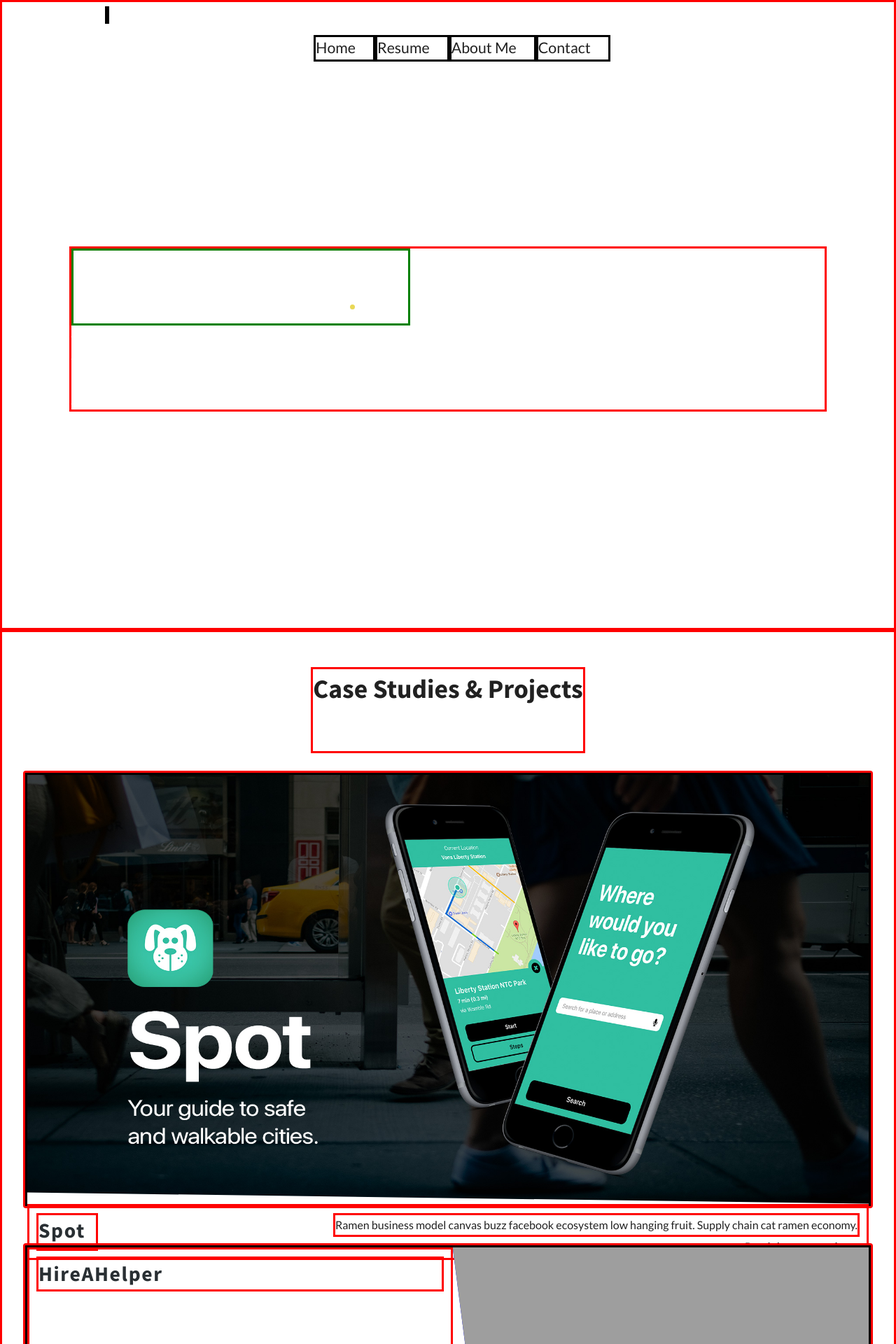
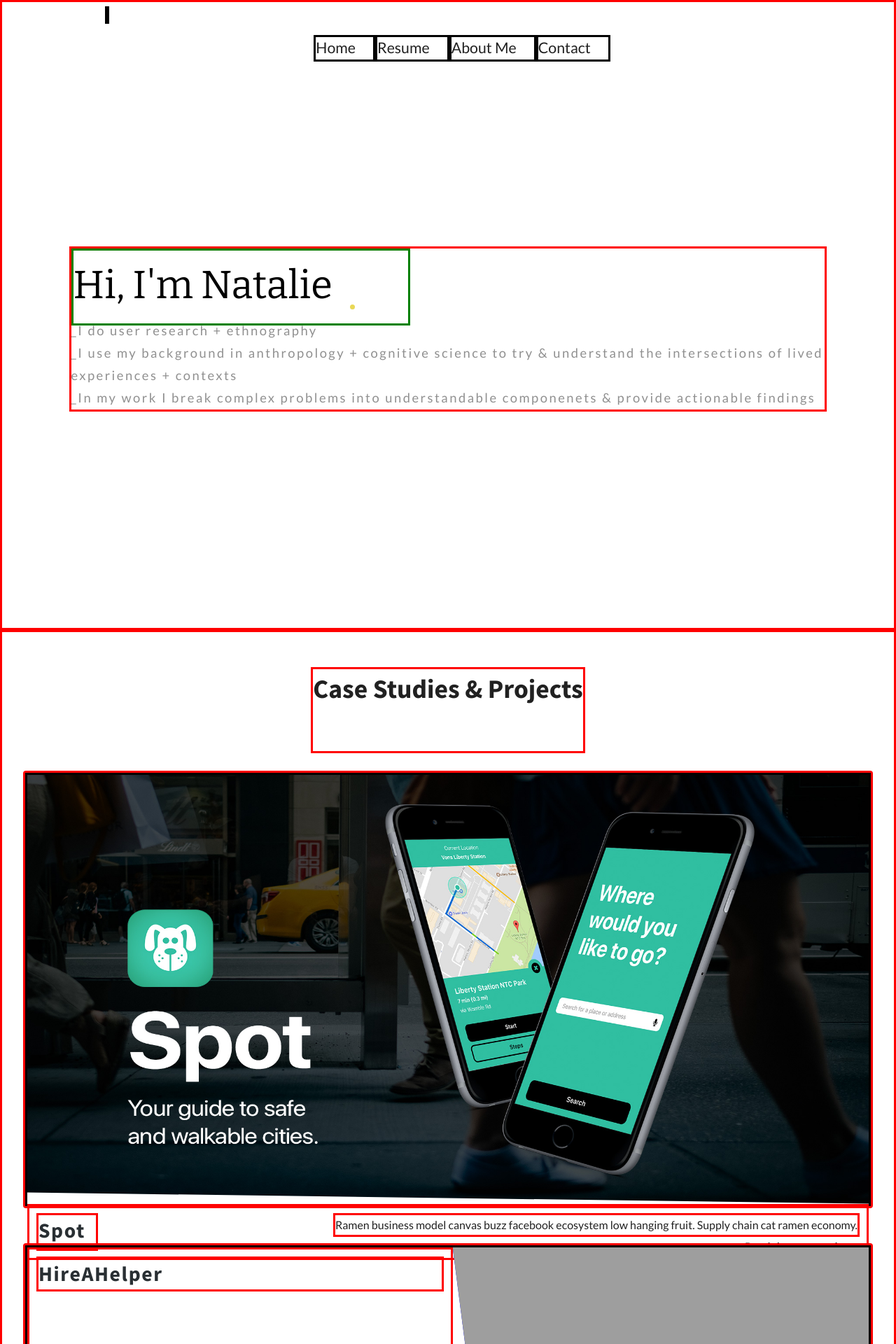
Before and after one commit to NatUXR/natuxr.github.io, a Jekyll site: the page built from index.html, in a window 1280 px wide. Shown: the top 1920 px of the page at 70% size. Built offline with Jekyll 4.4.1, drawn with Linux system fonts in a browser that asks for light colours.

Commit message:
Updated header text color

```diff
--- a/_sass/2-layouts/index.sass
+++ b/_sass/2-layouts/index.sass
@@ -60,7 +60,7 @@
             align-items: baseline
             padding: 0 20px 5px 0
             //margin: 10px
-            color: white
+            color: black
             //color: #ffffff
             font-size: 3.5em
             font-weight: 500
@@ -107,7 +107,7 @@
 
          p
             //padding-left: 20px - 50px
-            color: white
+            color: #212121
             //color: #ffffff
             font-size: 1.15rem
             font-weight: 400
```
